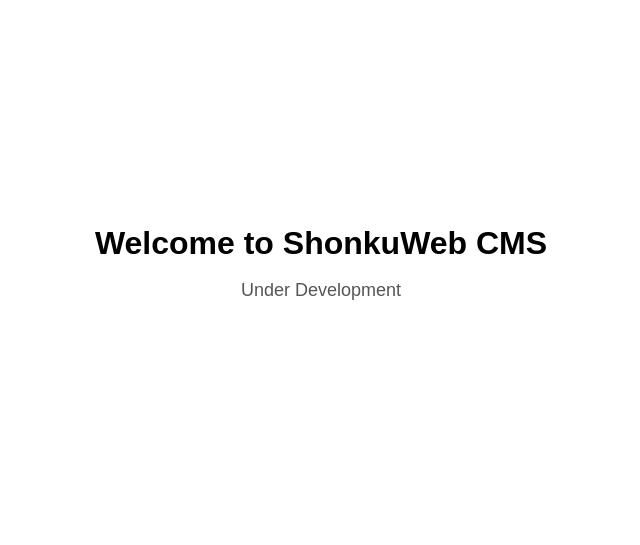
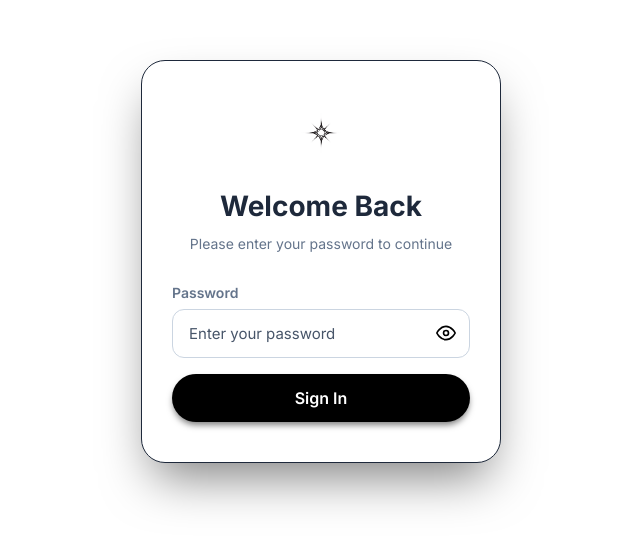
Before and after one commit to shonkuweb/shonkuwebcms, a plain HTML site: page index.html in a window 1280 px wide. Shown: the part 139-684 px from the top of the page, without its empty margins (319-959 px from the left). Drawn offline with Linux system fonts and the light colour scheme.

Commit message:
Update theme to white, add logo, and refine styles

```diff
--- /dev/null
+++ b/auth.js
@@ -0,0 +1,30 @@
+document.addEventListener('DOMContentLoaded', () => {
+    const loginButton = document.querySelector('.sign-in-btn');
+    const passwordInput = document.getElementById('password');
+
+    loginButton.addEventListener('click', () => {
+        const enteredPassword = passwordInput.value;
+        if (enteredPassword === CONFIG.password) {
+            window.location.href = 'dashboard.html';
+        } else {
+            alert('Incorrect Password');
+        }
+    });
+
+    // Allow pressing Enter to login
+    passwordInput.addEventListener('keypress', (e) => {
+        if (e.key === 'Enter') {
+            loginButton.click();
+        }
+    });
+
+    // Toggle password visibility
+    const togglePasswordButton = document.querySelector('.toggle-password');
+    togglePasswordButton.addEventListener('click', () => {
+        const type = passwordInput.getAttribute('type') === 'password' ? 'text' : 'password';
+        passwordInput.setAttribute('type', type);
+
+        // Optional: Toggle eye icon opacity or change icon if needed
+        togglePasswordButton.style.opacity = type === 'text' ? '1' : '0.7';
+    });
+});
--- /dev/null
+++ b/config.js
@@ -0,0 +1,3 @@
+const CONFIG = {
+    password: "2320"
+};
--- a/index.html
+++ b/index.html
@@ -1,32 +1,52 @@
 <!DOCTYPE html>
-<html>
+<html lang="en">
+
 <head>
-   <title>ShonkuWeb CMS</title>
-   <style>
-      body {
-         background: #ffffff;
-         display: flex;
-         justify-content: center;
-         align-items: center;
-         height: 100vh;
-         margin: 0;
-         font-family: Arial, sans-serif;
-         text-align: center;
-      }
-      h1 {
-         font-size: 32px;
-         margin-bottom: 10px;
-      }
-      p {
-         font-size: 18px;
-         color: #555;
-      }
-   </style>
+    <meta charset="UTF-8">
+    <meta name="viewport" content="width=device-width, initial-scale=1.0">
+    <title>Login</title>
+    <link rel="stylesheet" href="style.css">
+    <link rel="preconnect" href="https://fonts.googleapis.com">
+    <link rel="preconnect" href="https://fonts.gstatic.com" crossorigin>
+    <link href="https://fonts.googleapis.com/css2?family=Inter:wght@400;500;600;700&display=swap" rel="stylesheet">
 </head>
+
 <body>
-   <div>
-      <h1>Welcome to ShonkuWeb CMS</h1>
-      <p>Under Development</p>
-   </div>
+    <div class="login-container">
+        <div class="login-card">
+            <div class="logo-container">
+                <div class="logo-icon">
+                    <img src="images/logo.jpg" alt="Logo" width="40" height="40">
+                </div>
+            </div>
+
+            <h1 class="welcome-title">Welcome Back</h1>
+            <p class="welcome-subtitle">Please enter your password to continue</p>
+
+            <div class="input-group">
+                <label for="password">Password</label>
+                <div class="password-wrapper">
+                    <input type="password" id="password" placeholder="Enter your password">
+                    <button class="toggle-password" type="button">
+                        <svg width="20" height="20" viewBox="0 0 24 24" fill="none" xmlns="http://www.w3.org/2000/svg">
+                            <path d="M1 12C1 12 5 4 12 4C19 4 23 12 23 12C23 12 19 20 12 20C5 20 1 12 1 12Z"
+                                stroke="#000000" stroke-width="2" stroke-linecap="round" stroke-linejoin="round" />
+                            <path
+                                d="M12 15C13.6569 15 15 13.6569 15 12C15 10.3431 13.6569 9 12 9C10.3431 9 9 10.3431 9 12C9 13.6569 10.3431 15 12 15Z"
+                                stroke="#000000" stroke-width="2" stroke-linecap="round" stroke-linejoin="round" />
+                        </svg>
+                    </button>
+                </div>
+            </div>
+
+
+
+            <button class="sign-in-btn">Sign In</button>
+        </div>
+    </div>
+    <script src="config.js"></script>
+    <script src="auth.js"></script>
+    <script src="security.js"></script>
 </body>
+
 </html>
--- /dev/null
+++ b/security.js
@@ -0,0 +1,13 @@
+document.addEventListener('contextmenu', function (e) {
+    e.preventDefault();
+});
+
+document.addEventListener('keydown', function (e) {
+    // Disable F12, Ctrl+Shift+I, Ctrl+Shift+J, Ctrl+U
+    if (e.key === 'F12' ||
+        (e.ctrlKey && e.shiftKey && e.key === 'I') ||
+        (e.ctrlKey && e.shiftKey && e.key === 'J') ||
+        (e.ctrlKey && e.key === 'U')) {
+        e.preventDefault();
+    }
+});
--- /dev/null
+++ b/style.css
@@ -0,0 +1,176 @@
+:root {
+    --bg-color: #FFFFFF;
+    --card-bg: #FFFFFF;
+    --text-primary: #1E293B;
+    --text-secondary: #64748B;
+    --accent-blue: #000000;
+    --input-bg: #FFFFFF;
+    --input-border: #CBD5E1;
+    --success-green: #10B981;
+}
+
+* {
+    margin: 0;
+    padding: 0;
+    box-sizing: border-box;
+    font-family: 'Inter', sans-serif;
+}
+
+body {
+    background-color: var(--bg-color);
+    min-height: 100vh;
+    display: flex;
+    align-items: center;
+    justify-content: center;
+    color: var(--text-primary);
+}
+
+.login-container {
+    width: 100%;
+    max-width: 400px;
+    padding: 20px;
+}
+
+.login-card {
+    background-color: var(--card-bg);
+    border-radius: 24px;
+    padding: 40px 30px;
+    box-shadow: 0 25px 50px -12px rgba(0, 0, 0, 0.5);
+    border: 1px solid #1E293B;
+    text-align: center;
+}
+
+.logo-container {
+    margin-bottom: 24px;
+    display: flex;
+    justify-content: center;
+}
+
+.logo-icon {
+    width: 64px;
+    height: 64px;
+    background-color: white;
+    border-radius: 16px;
+    display: flex;
+    align-items: center;
+    justify-content: center;
+}
+
+.welcome-title {
+    font-size: 28px;
+    font-weight: 700;
+    margin-bottom: 12px;
+    color: var(--text-primary);
+}
+
+.welcome-subtitle {
+    color: var(--text-secondary);
+    font-size: 14px;
+    margin-bottom: 32px;
+}
+
+.input-group {
+    text-align: left;
+    margin-bottom: 16px;
+}
+
+.input-group label {
+    display: block;
+    color: var(--text-secondary);
+    font-size: 14px;
+    font-weight: 600;
+    margin-bottom: 8px;
+}
+
+.password-wrapper {
+    position: relative;
+}
+
+.password-wrapper input {
+    width: 100%;
+    background-color: var(--input-bg);
+    border: 1px solid var(--input-border);
+    border-radius: 12px;
+    padding: 14px 16px;
+    padding-right: 45px;
+    color: var(--text-primary);
+    font-size: 15px;
+    outline: none;
+    transition: border-color 0.2s;
+}
+
+.password-wrapper input:focus {
+    border-color: var(--accent-blue);
+}
+
+.password-wrapper input::placeholder {
+    color: #475569;
+}
+
+.toggle-password {
+    position: absolute;
+    right: 14px;
+    top: 50%;
+    transform: translateY(-50%);
+    background: none;
+    border: none;
+    cursor: pointer;
+    display: flex;
+    align-items: center;
+    justify-content: center;
+}
+
+
+
+.sign-in-btn {
+    width: 100%;
+    background-color: var(--accent-blue);
+    color: white;
+    border: none;
+    border-radius: 30px;
+    padding: 14px;
+    font-size: 16px;
+    font-weight: 600;
+    cursor: pointer;
+    transition: background-color 0.2s;
+    box-shadow: 0 4px 6px -1px rgba(0, 0, 0, 0.5);
+}
+
+.sign-in-btn:hover {
+    background-color: #333333;
+}
+
+.divider {
+    height: 1px;
+    background-color: #1E293B;
+    margin: 24px 0;
+}
+
+.secure-login {
+    display: inline-flex;
+    align-items: center;
+    gap: 8px;
+    background-color: #064E3B;
+    /* Dark green background */
+    color: var(--success-green);
+    padding: 6px 16px;
+    border-radius: 20px;
+    font-size: 13px;
+    font-weight: 500;
+    background: rgba(16, 185, 129, 0.1);
+    border: 1px solid rgba(16, 185, 129, 0.2);
+}
+
+.secure-icon {
+    display: flex;
+    align-items: center;
+}
+
+.top-left-logo {
+    position: absolute;
+    top: 20px;
+    left: 20px;
+    width: 60px;
+    height: auto;
+    z-index: 10;
+}
```
Also changed, not shown: dashboard.html (added, +70 -0 lines), images/logo-black.jpg (added), images/logo-white.png (added), images/logo.jpg (added), images/logo.svg (added), 1 other file.
